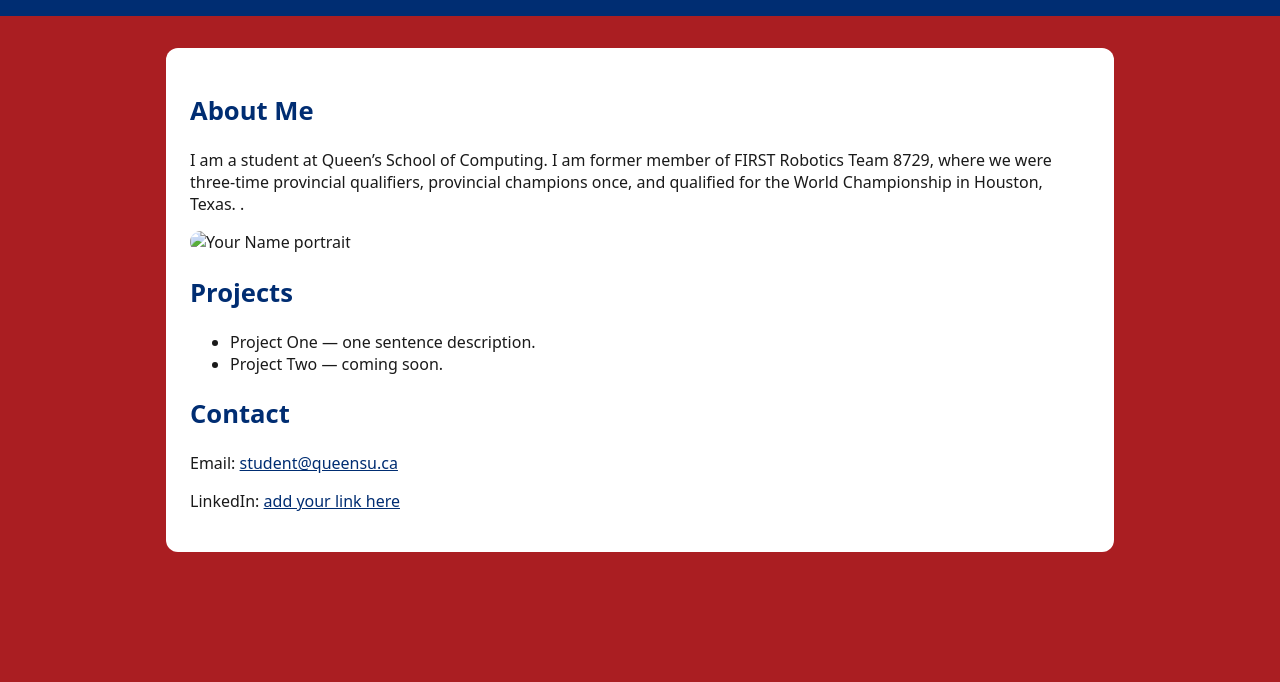
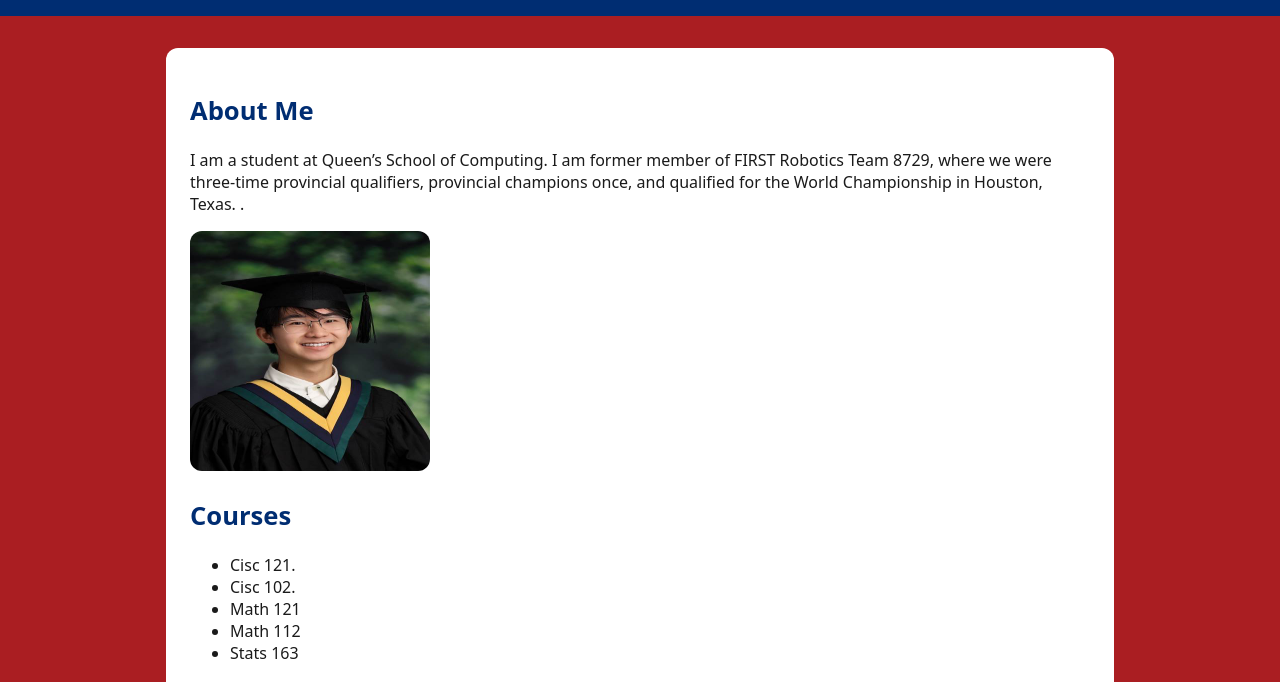
Before and after one commit to RaiiClouds/queens-student-page, a plain HTML site: page index.html in a window 1280 px wide. Shown: the part 102-784 px from the top of the page. Drawn offline with Linux system fonts and the light colour scheme.

Commit message:
Update index.html

```diff
--- a/index.html
+++ b/index.html
@@ -17,13 +17,16 @@
       <p>I am a student at Queen’s School of Computing. I am former member of FIRST Robotics Team 8729, where we were three-time provincial qualifiers, provincial champions once, and qualified for the World Championship in Houston, Texas. <!-- replace with interests -->.</p>
 
       <!-- ====== PHOTO (upload me.jpg to repo root, then update the src below) ====== -->
-      <img src="me.jpg" alt="Your Name portrait" width="240" height="240" />
+      <img src="me.PNG" alt="Your Name portrait" width="240" height="240" />
 
       <!-- ====== PROJECTS/COURSES (add or rename items to courses instead of projects) ====== -->
-      <h2>Projects</h2>
+      <h2>Courses</h2>
       <ul>
-        <li>Project One — one sentence description.</li>
-        <li>Project Two — coming soon.</li>
+        <li>Cisc 121.</li>
+        <li>Cisc 102.</li>
+        <li>Math 121</li>
+        <li>Math 112</li>
+        <li>Stats 163</li>
       </ul>
 
       <!-- ====== CONTACT (update your links) ====== -->
```
